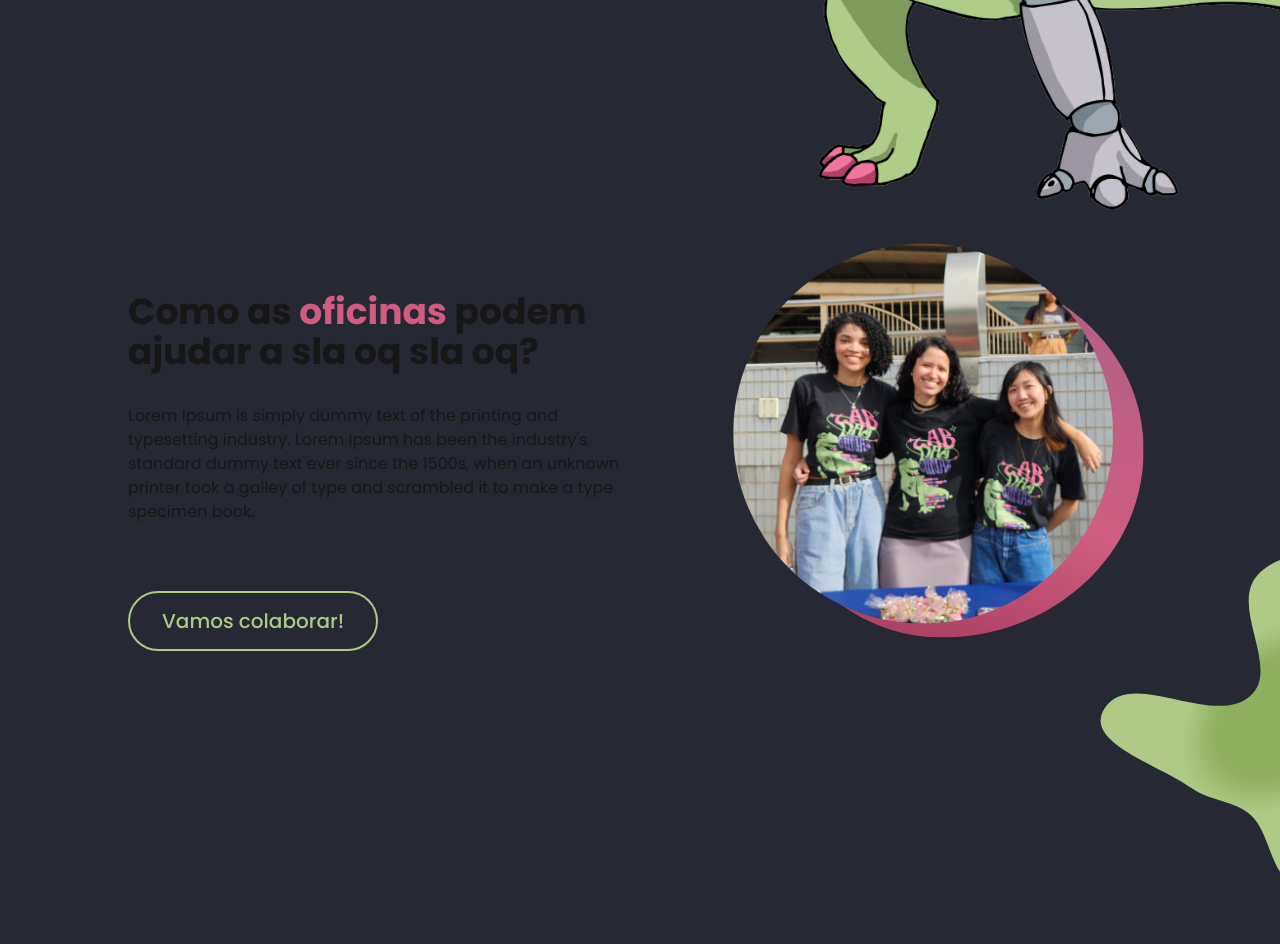
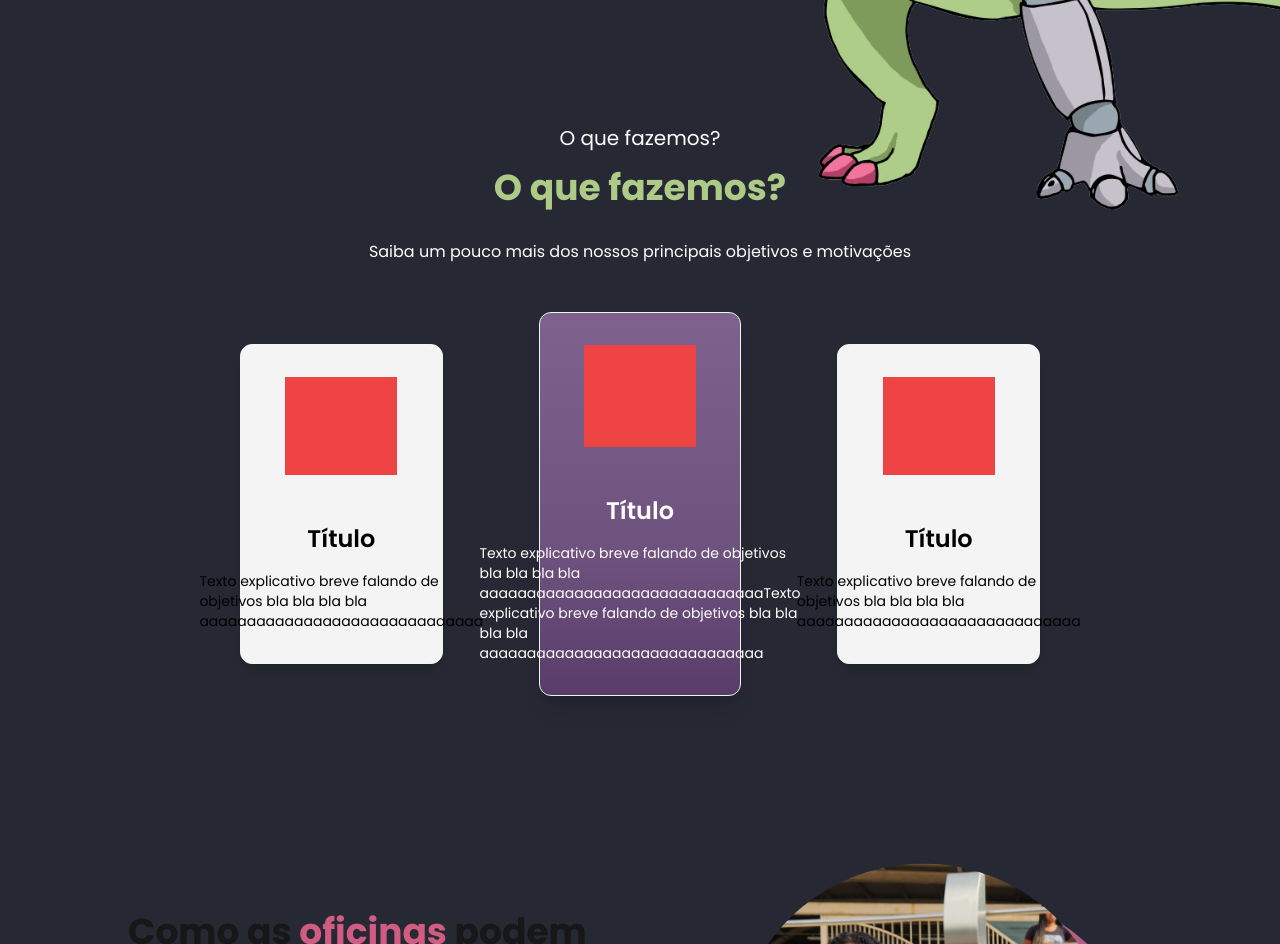
Before and after one commit to LabDasMinas/labdasminas.github.io, a Next.js app: page / in a window 1280 px wide. Shown: the part 680-1624 px from the top of the page. Built offline with nearby package versions, Linux system fonts and the light colour scheme.

Commit message:
chore: add react icons

```diff
--- /dev/null
+++ b/src/app/components/Footer.tsx
@@ -0,0 +1,8 @@
+export default function Footer() {
+    return (
+        <section className="bg-rosaLab w-full h-fit">
+
+
+        </section>
+    );
+}
--- a/src/app/components/OQueFazemos.tsx
+++ b/src/app/components/OQueFazemos.tsx
@@ -1,13 +1,13 @@
 export default function OQueFazemos() {
     return (
-        <section className="text-center text-white">
+        <section className="text-center text-white flex flex-col items-center justify-center">
             <p className="text-xl mb-4">O que fazemos?</p>
             <h2 className="text-4xl text-verdeLab font-bold mb-8">O que fazemos?</h2>
             <p className="text-base">Saiba um pouco mais dos nossos principais objetivos e motivações</p>
 
-            <div className="grid grid-cols-3 gap-24 p-12 items-center justify-center">
+            <div className="grid grid-cols-3 gap-24 p-12 items-center justify-center w-[70%]">
 
-                <div className="bg-[#F4F4F4] h-80  w-72 shadow-lg rounded-xl text-black border border-[#F3F3F3] gap-y-4 py-8 px-16 flex flex-col justify-center items-center">
+                <div className="bg-[#F4F4F4] h-80  w-full shadow-lg rounded-xl text-black border border-[#F3F3F3] gap-y-4 py-8 px-16 flex flex-col justify-center items-center">
 
                     <div className="bg-red-500 size-28 mb-8"></div>
                     <h3 className="text-2xl font-semibold">Título</h3>
@@ -15,14 +15,14 @@ export default function OQueFazemos() {
 
                 </div>
 
-                <div className="bg-roxo-gradient h-96  w-72 shadow-xl rounded-xl text-white border border-[#F3F3F3] gap-y-4 py-8 px-16 flex flex-col justify-center items-center">
+                <div className="bg-roxo-gradient h-96  w-full shadow-xl rounded-xl text-white border border-[#F3F3F3] gap-y-4 py-8 px-16 flex flex-col justify-center items-center">
                     <div className="bg-red-500 size-28 mb-8"></div>
                     <h3 className="text-2xl font-semibold">Título</h3>
                     <p className="text-sm text-left text-ellipsis">Texto explicativo breve falando de objetivos bla bla bla bla aaaaaaaaaaaaaaaaaaaaaaaaaaaaaaTexto explicativo breve falando de objetivos bla bla bla bla aaaaaaaaaaaaaaaaaaaaaaaaaaaaaa</p>
 
                 </div>
 
-                <div className="bg-[#F4F4F4] h-80 w-72 shadow-lg rounded-xl text-black border border-[#F3F3F3] gap-y-4 py-8 px-16 flex flex-col justify-center items-center">
+                <div className="bg-[#F4F4F4] h-80 w-full shadow-lg rounded-xl text-black border border-[#F3F3F3] gap-y-4 py-8 px-16 flex flex-col justify-center items-center">
 
                     <div className="bg-red-500 size-28 mb-8"></div>
                     <h3 className="text-2xl font-semibold">Título</h3>
--- a/src/app/page.tsx
+++ b/src/app/page.tsx
@@ -10,9 +10,8 @@ export default function Home() {
 
   return (
     <div className="bg-escuroLab min-h-screen h-full">
-      {/* <OQueFazemos /> */}
-
       <Hero />
+      <OQueFazemos />
       <Oficinas />
       <Colaborar />
       <Produtos />
```
Also changed, not shown: package.json (+5 -4 lines), 1 other file (tests, documents, lock files or other folders).
